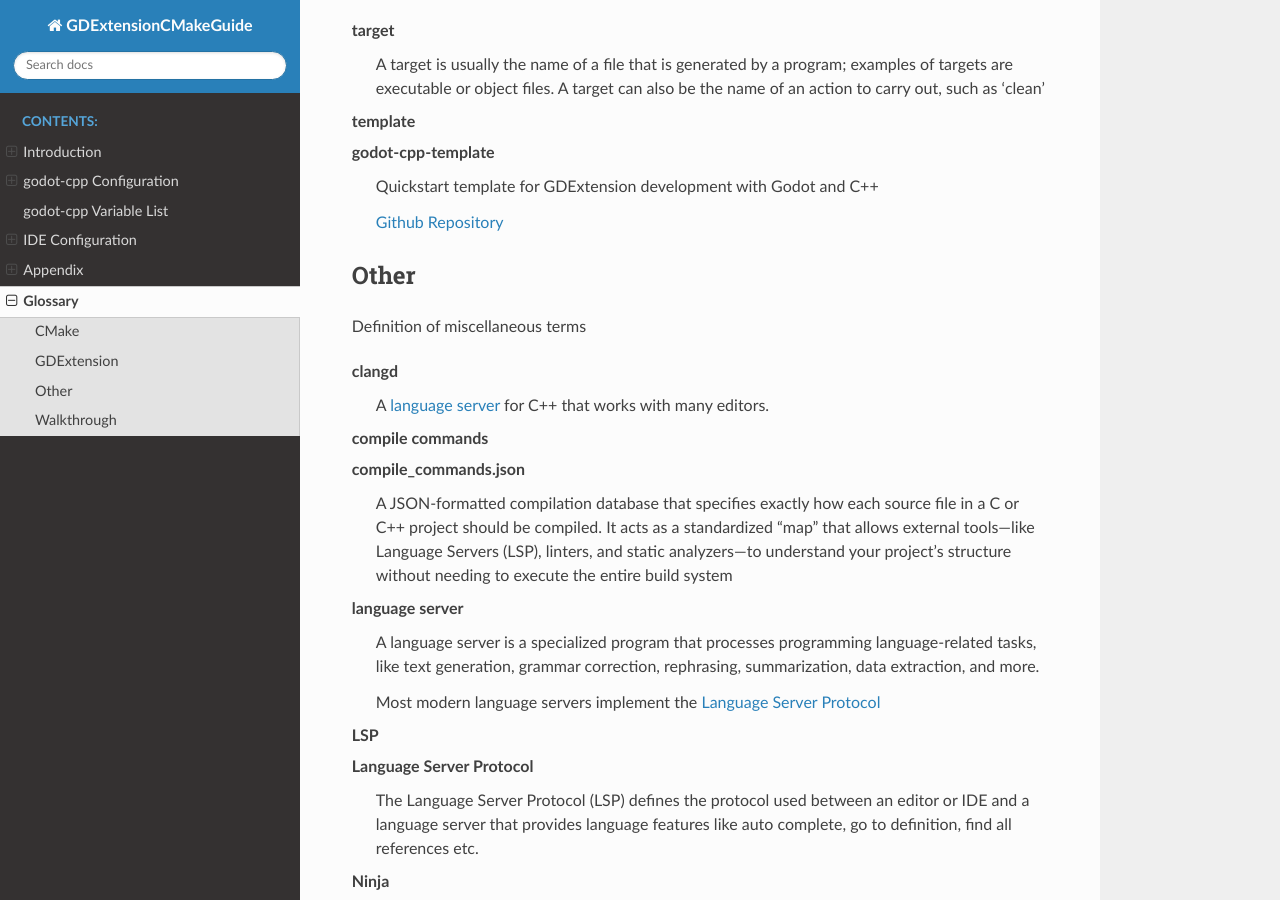
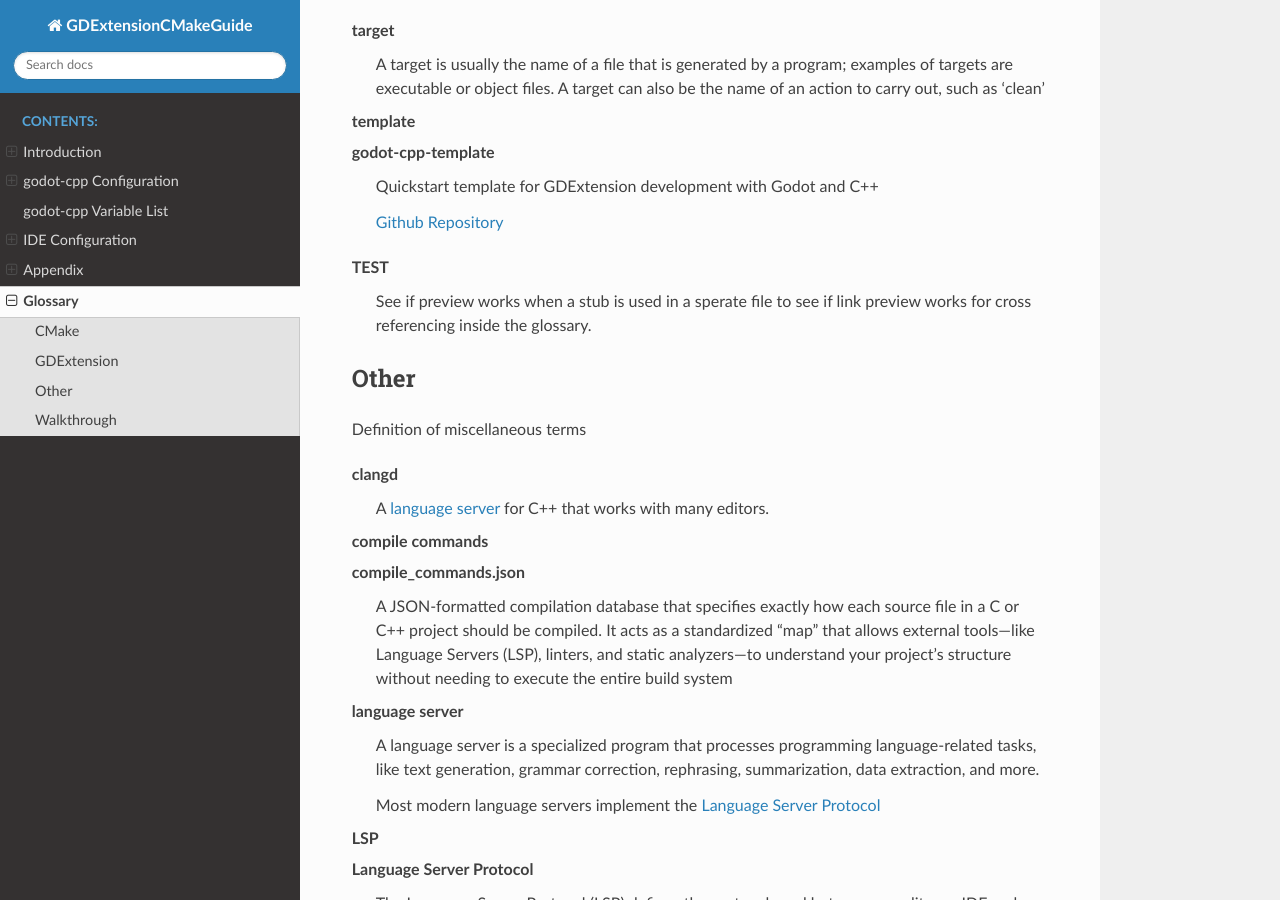
Before and after one commit to silenuz/GDExtension_CMake, a Sphinx documentation site: the page built from docs/source/glossary.rst, in a window 1280 px wide and 900 px high, scrolled down 5995 px. Built offline with Sphinx 7.4.7 and the Read the Docs theme 3.1.0, drawn with Linux system fonts in a browser that asks for light colours.

Commit message:
test glossary term added to see if rtd link preview works when a stub from anothe rfiles is used

```diff
--- a/docs/source/glossary.rst
+++ b/docs/source/glossary.rst
@@ -231,6 +231,7 @@ Definition of terms specific to GDExtension development
           specifically during the SCENE level to make them available in the editor.
 
    ClassDB
+      :term:`TEST`
       In the Godot Engine, ClassDB is a static class that acts as a central repository for all available engine classes.
       It provides access to metadata stored for every class registered within the engine, allowing you to inspect
       properties, methods, and signals at runtime.
@@ -257,6 +258,9 @@ Definition of terms specific to GDExtension development
       In a :term:`GDExtension`, register_initializer is a function used within the :term:`library's<library>`
       :term:`entry point` function to define a callback function that :term:`Godot` calls when initializing the
       :term:`extension`.
+
+
+.. include:: ./introduction/test.rst
 
 Other
 ===========
--- /dev/null
+++ b/docs/source/introduction/test.rst
@@ -0,0 +1,3 @@
+TEST
+   See if preview works when a stub is used in a sperate file
+   to see if link preview works for cross referencing inside the glossary.
```
